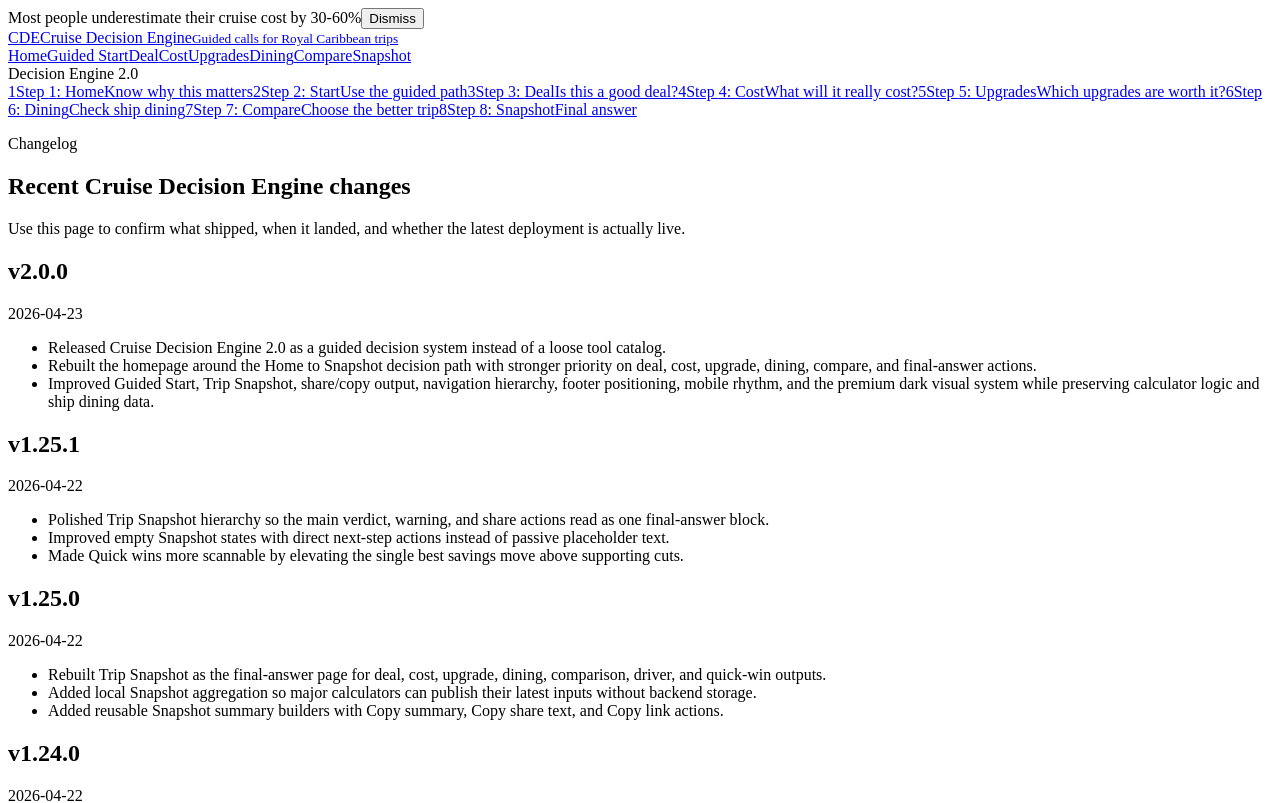
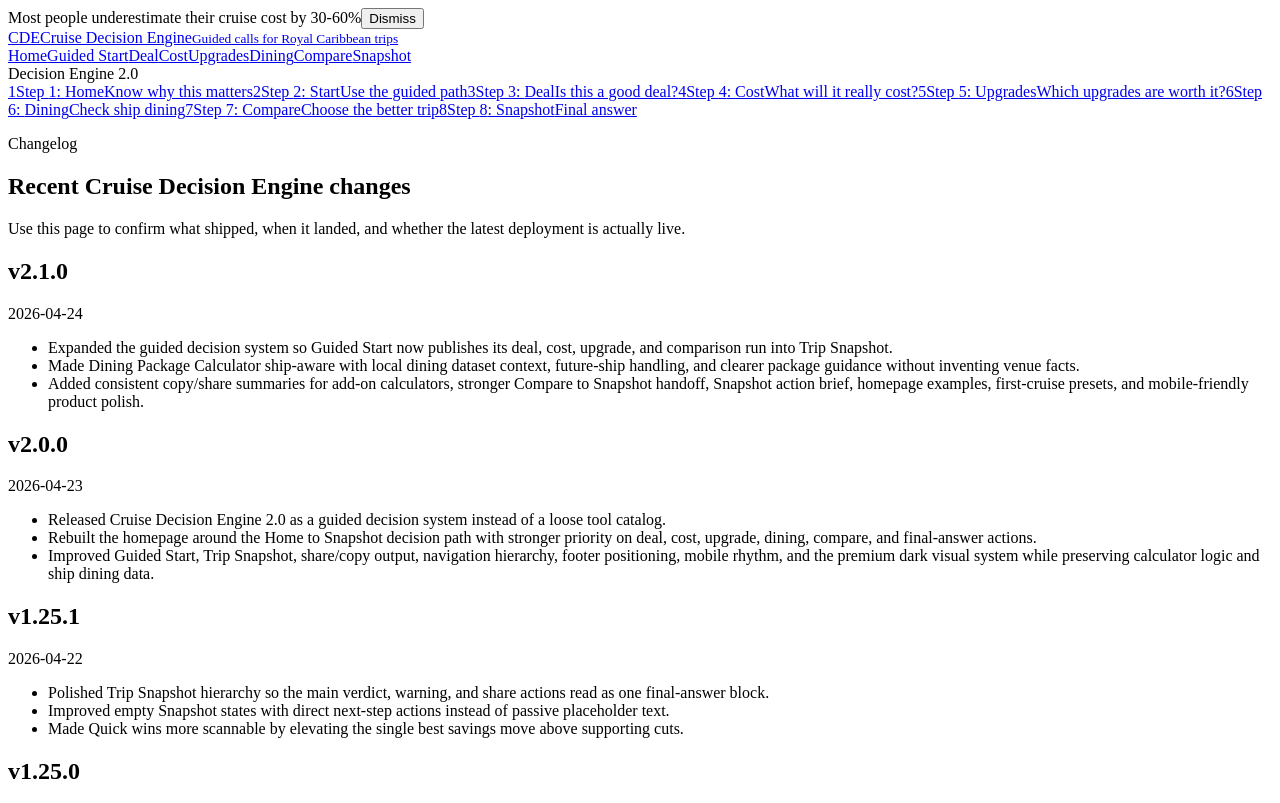
Before and after one commit to tjhiggy/Royal, a React (Vite) app: page /changelog in a window 1280 px wide. Shown: the top 803 px of the page. Built offline with nearby package versions, Linux system fonts and the light colour scheme; the HTML template or start-up script is replaced by a standard one.

Commit message:
Expand Cruise Decision Engine product experience

```diff
--- a/src/data/releaseInfo.js
+++ b/src/data/releaseInfo.js
@@ -1,8 +1,17 @@
 export const releaseInfo = {
-  currentVersion: 'v2.0.0',
-  updatedDate: '2026-04-23',
-  buildId: 'cruise-decision-engine-2',
+  currentVersion: 'v2.1.0',
+  updatedDate: '2026-04-24',
+  buildId: 'expanded-product-experience',
   changelogEntries: [
+    {
+      version: 'v2.1.0',
+      date: '2026-04-24',
+      changes: [
+        'Expanded the guided decision system so Guided Start now publishes its deal, cost, upgrade, and comparison run into Trip Snapshot.',
+        'Made Dining Package Calculator ship-aware with local dining dataset context, future-ship handling, and clearer package guidance without inventing venue facts.',
+        'Added consistent copy/share summaries for add-on calculators, stronger Compare to Snapshot handoff, Snapshot action brief, homepage examples, first-cruise presets, and mobile-friendly product polish.',
+      ],
+    },
     {
       version: 'v2.0.0',
       date: '2026-04-23',
```
Also changed, not shown: 1 other file (tests, documents, lock files or other folders).
